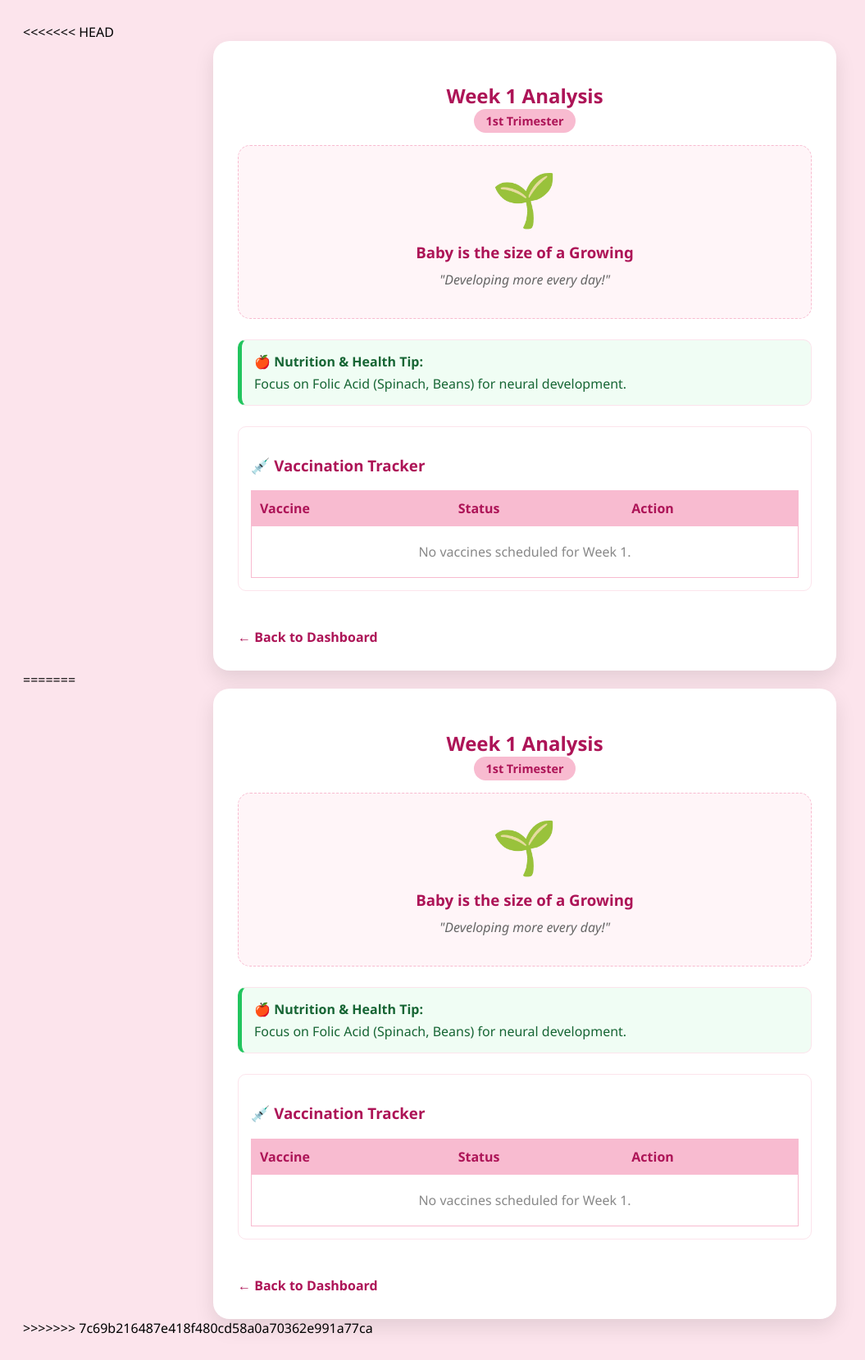
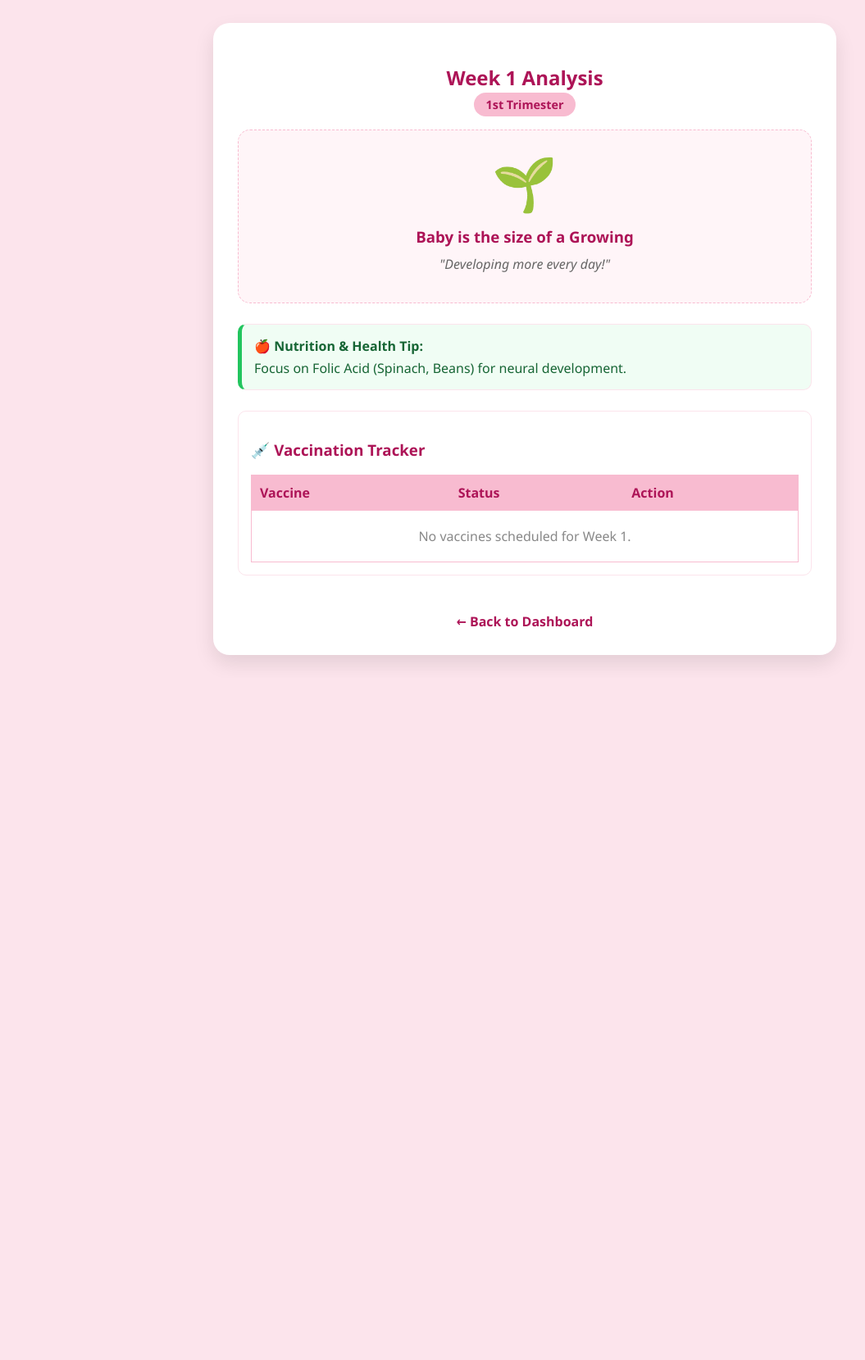
Before and after one commit to tejaswini-111/pregnancy-health-tracker, a Flask app: page /details/1 in a window 1280 px wide. Shown: the whole page at 82% size, without its empty margins (0-1055 px from the left). After the commit the page ends 809 px from the top, so only its background shows below. Run offline with Flask 3, Linux system fonts and the light colour scheme; the visitor is signed in with stand-in values (Sample User, id 1); data that the repository does not hold is empty; some libraries are stand-ins or nearby versions.

Commit message:
Resolved merge conflict and cleaned details page UI

```diff
--- a/templates/details.html
+++ b/templates/details.html
@@ -1,10 +1,9 @@
-<<<<<<< HEAD
 <!DOCTYPE html>
 <html>
 <head>
     <title>Week {{ week }} Details</title>
     <style>
-        body { font-family: 'Segoe UI', sans-serif; background-color: #fce4ec; padding: 20px; }
+        body { font-family: 'Segoe UI', Tahoma, Geneva, Verdana, sans-serif; background-color: #fce4ec; padding: 20px; }
         .card { background: white; max-width: 700px; margin: auto; padding: 30px; border-radius: 20px; box-shadow: 0 10px 25px rgba(0,0,0,0.1); }
         h2, h3 { color: #ad1457; }
         .section { margin-bottom: 25px; padding: 15px; border-radius: 10px; border: 1px solid #fce4ec; }
@@ -17,7 +16,7 @@
         table { width: 100%; border-collapse: collapse; margin-top: 10px; }
         th, td { padding: 10px; border: 1px solid #f8bbd0; text-align: left; }
         th { background: #f8bbd0; color: #ad1457; }
-        .badge { padding: 3px 8px; border-radius: 5px; font-weight: bold; font-size: 0.8rem; }
+        .badge { padding: 3px 8px; border-radius: 5px; font-weight: bold; font-size: 0.8rem; text-transform: capitalize; }
         .done { background: #dcfce7; color: #166534; }
         .overdue { background: #fee2e2; color: #991b1b; }
         .pending { background: #fef3c7; color: #92400e; }
@@ -43,8 +42,6 @@
         <p style="color: #666; font-style: italic; margin-top: 10px;">"{{ info.desc }}"</p>
     </div>
 
-
-
     <div class="section recom-box">
         <strong>🍎 Nutrition & Health Tip:</strong>
         <p style="margin: 5px 0 0 0;">{{ recom }}</p>
@@ -52,12 +49,15 @@
 
     <div class="section">
         <h3>💉 Vaccination Tracker</h3>
-    <table border="1" style="width: 100%; border-collapse: collapse; text-align: left;">
+        <table>
+            <thead>
                 <tr>
                     <th>Vaccine</th>
                     <th>Status</th>
                     <th>Action</th>
                 </tr>
+            </thead>
+            <tbody>
                 {% if vaccines %}
                     {% for v in vaccines %}
                     <tr>
@@ -72,14 +72,12 @@
                             {% if v.status == 'Done' %}
                                 <span style="color: green;">✅ Completed</span>
                             {% elif v.week == week %}
-                        {# Only show 'Mark Done' if the user is looking at the correct week #}
                                 <a href="/complete_vaccine/{{ v.name }}/{{ week }}"
                                    style="background-color: #ff69b4; color: white; padding: 5px 10px; text-decoration: none; border-radius: 5px; font-size: 0.8rem;">
                                    Mark Done
                                 </a>
                             {% else %}
-                        {# If it's a future vaccine, show 'Upcoming' #}
-                        <span style="color: #999; font-style: italic;">Upcoming (Week {{ v.week }})</span>
+                                <span style="color: #999; font-style: italic;">Upcoming</span>
                             {% endif %}
                         </td>
                     </tr>
@@ -91,112 +89,14 @@
                         </td>
                     </tr>
                 {% endif %}
+            </tbody>
         </table>
     </div>
 
+    <div style="text-align: center;">
         <a href="/dashboard" class="btn-back">← Back to Dashboard</a>
+    </div>
 </div>
 
 </body>
-=======
-<!DOCTYPE html>
-<html>
-<head>
-    <title>Week {{ week }} Details</title>
-    <style>
-        body { font-family: 'Segoe UI', sans-serif; background-color: #fce4ec; padding: 20px; }
-        .card { background: white; max-width: 700px; margin: auto; padding: 30px; border-radius: 20px; box-shadow: 0 10px 25px rgba(0,0,0,0.1); }
-        h2, h3 { color: #ad1457; }
-        .section { margin-bottom: 25px; padding: 15px; border-radius: 10px; border: 1px solid #fce4ec; }
-
-        /* Growth Visual Style */
-        .growth-visual { text-align: center; background: #fff5f8; padding: 20px; border-radius: 15px; margin-bottom: 25px; border: 1px dashed #f8bbd0; }
-        .fruit-icon { font-size: 4rem; margin-bottom: 10px; display: block; }
-
-        .recom-box { background: #f0fdf4; border-left: 5px solid #22c55e; padding: 15px; color: #166534; }
-        table { width: 100%; border-collapse: collapse; margin-top: 10px; }
-        th, td { padding: 10px; border: 1px solid #f8bbd0; text-align: left; }
-        th { background: #f8bbd0; color: #ad1457; }
-        .badge { padding: 3px 8px; border-radius: 5px; font-weight: bold; font-size: 0.8rem; }
-        .done { background: #dcfce7; color: #166534; }
-        .overdue { background: #fee2e2; color: #991b1b; }
-        .pending { background: #fef3c7; color: #92400e; }
-        .btn-back { display: inline-block; margin-top: 20px; text-decoration: none; color: #ad1457; font-weight: bold; transition: 0.3s; }
-        .btn-back:hover { color: #ff69b4; }
-    </style>
-</head>
-<body>
-
-<div class="card">
-    <div style="text-align: center; margin-bottom: 20px;">
-        <h2 style="margin-bottom: 5px;">Week {{ week }} Analysis</h2>
-        <span style="background: #f8bbd0; color: #ad1457; padding: 5px 15px; border-radius: 20px; font-weight: bold; font-size: 0.9rem;">
-            {{ trimester }}
-        </span>
-    </div>
-
-    <div class="growth-visual">
-        <span class="fruit-icon">
-            {% if week < 8 %} 🌱 {% elif week < 12 %} 🍓 {% elif week < 20 %} 🍋 {% elif week < 30 %} 🍐 {% else %} 👶 {% endif %}
-        </span>
-        <h3 style="margin: 0;">Baby is the size of a {{ info.size }}</h3>
-        <p style="color: #666; font-style: italic; margin-top: 10px;">"{{ info.desc }}"</p>
-    </div>
-
-
-
-    <div class="section recom-box">
-        <strong>🍎 Nutrition & Health Tip:</strong>
-        <p style="margin: 5px 0 0 0;">{{ recom }}</p>
-    </div>
-
-    <div class="section">
-    <h3>💉 Vaccination Tracker</h3>
-    <table border="1" style="width: 100%; border-collapse: collapse; text-align: left;">
-        <tr>
-            <th>Vaccine</th>
-            <th>Status</th>
-            <th>Action</th>
-        </tr>
-        {% if vaccines %}
-            {% for v in vaccines %}
-            <tr>
-                <td>
-                    {{ v.name }} <br>
-                    <small style="color: #666;">{{ v.desc }} (Due: Week {{ v.week }})</small>
-                </td>
-                <td>
-                    <span class="badge {{ v.status.lower() }}">{{ v.status }}</span>
-                </td>
-                <td>
-                    {% if v.status == 'Done' %}
-                        <span style="color: green;">✅ Completed</span>
-                    {% elif v.week == week %}
-                        {# Only show 'Mark Done' if the user is looking at the correct week #}
-                        <a href="/complete_vaccine/{{ v.name }}/{{ week }}"
-                           style="background-color: #ff69b4; color: white; padding: 5px 10px; text-decoration: none; border-radius: 5px; font-size: 0.8rem;">
-                           Mark Done
-                        </a>
-                    {% else %}
-                        {# If it's a future vaccine, show 'Upcoming' #}
-                        <span style="color: #999; font-style: italic;">Upcoming (Week {{ v.week }})</span>
-                    {% endif %}
-                </td>
-            </tr>
-            {% endfor %}
-        {% else %}
-            <tr>
-                <td colspan="3" style="text-align: center; color: #888; padding: 20px;">
-                    No vaccines scheduled for Week {{ week }}.
-                </td>
-            </tr>
-        {% endif %}
-    </table>
-</div>
-
-    <a href="/dashboard" class="btn-back">← Back to Dashboard</a>
-</div>
-
-</body>
->>>>>>> 7c69b216487e418f480cd58a0a70362e991a77ca
 </html>
```
Lines whose indentation alone changed are shown as unchanged.
